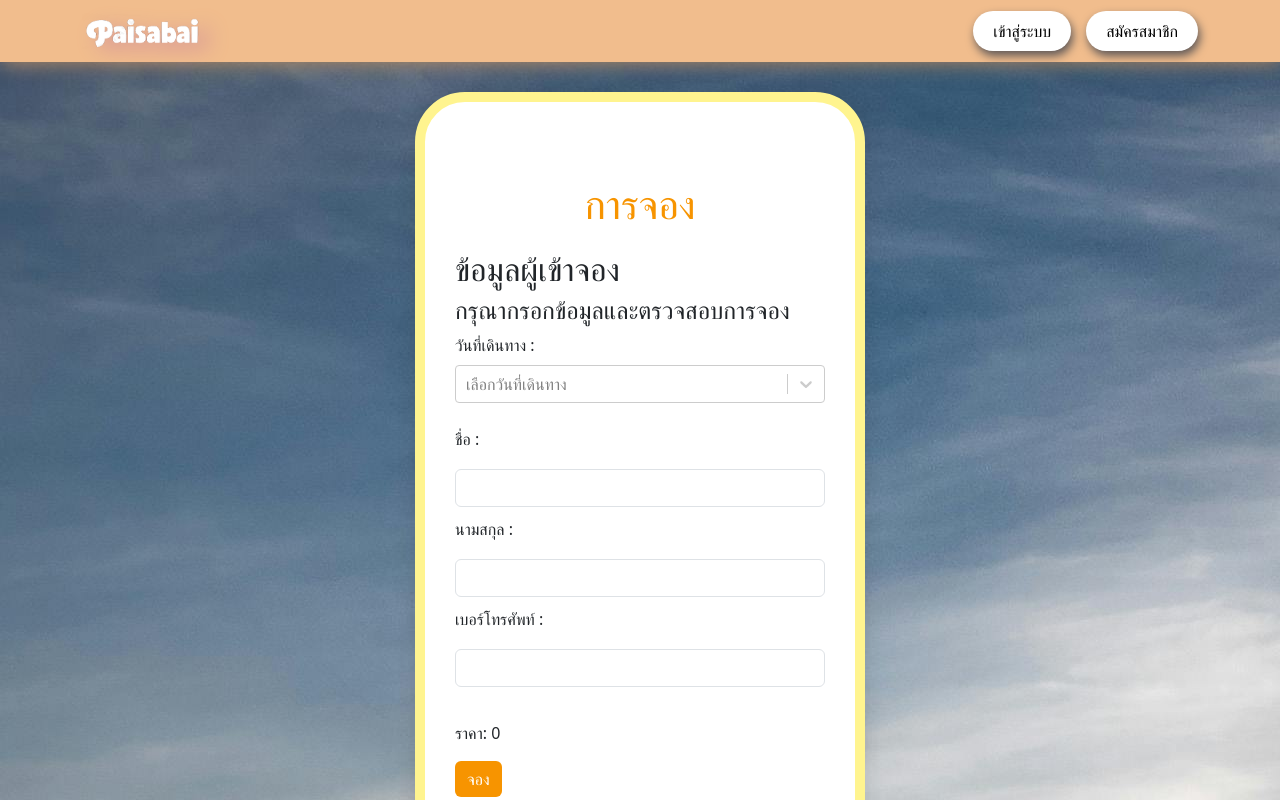
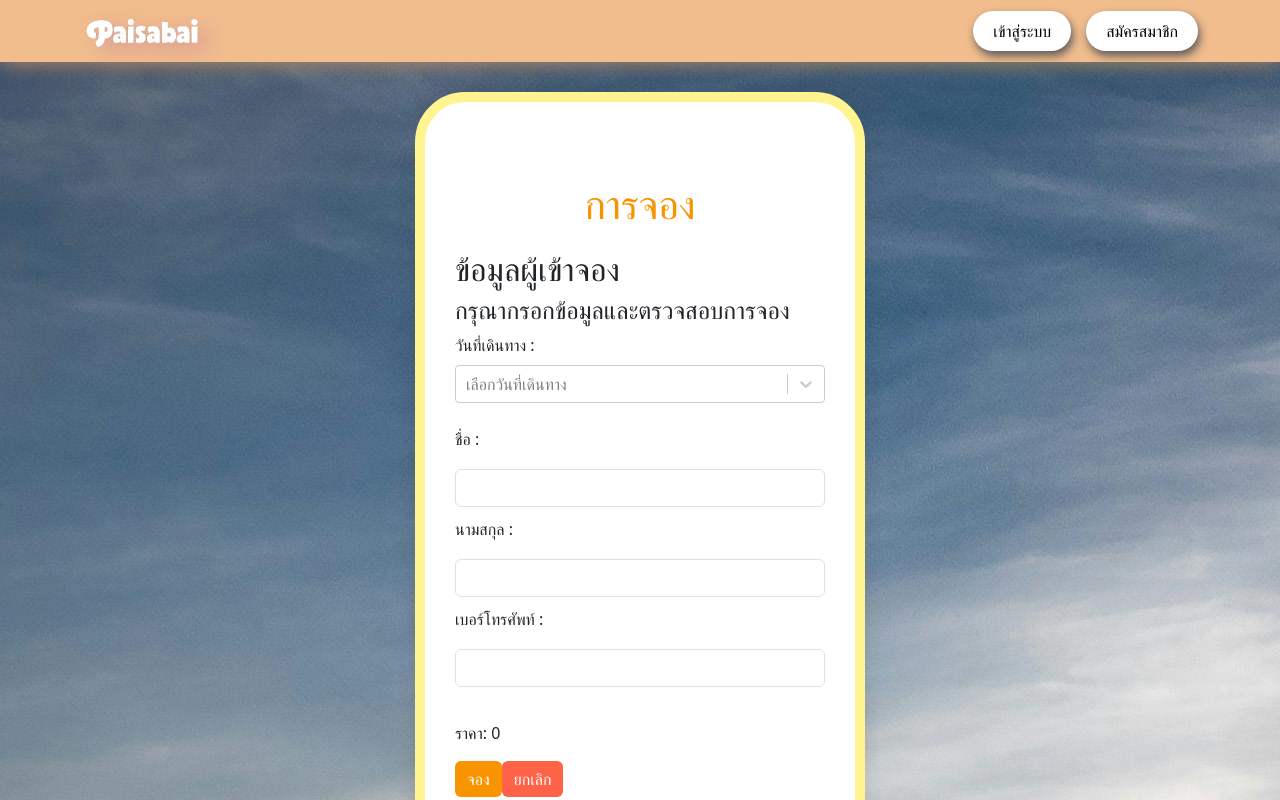
Before and after one commit to Korwit/PaiSaBai_tour, a React (Create React App) app in the folder frontend/: page /reservation in a window 1280 px wide. Shown: the top 800 px of the page. Built offline with nearby package versions, Linux system fonts and the light colour scheme; no server answers.

Commit message:
frontend reser

```diff
--- a/frontend/src/component/card-reservation.js
+++ b/frontend/src/component/card-reservation.js
@@ -3,6 +3,7 @@ import { Form, Button } from 'react-bootstrap';
 import { useNavigate } from 'react-router-dom';
 import Select from 'react-select';
 import axios from 'axios';
+
 
 const ReservationCard = () => {
     const navigate = useNavigate();
@@ -110,9 +111,10 @@ const ReservationCard = () => {
             </Form.Group>
             {/* เพิ่ม input fields อื่น ๆ ตามต้องการ */}<br/>
             <p>ราคา: {price}</p>
-            <Button className='sm-cl1' type="submit">
+            <Button className='sm-cl1-pri' type="submit">
                 จอง
             </Button>
+            <Button className='sm-cl-sec' type="button">ยกเลิก</Button>
         </form>
   );
 };
--- a/frontend/src/css/reservation.css
+++ b/frontend/src/css/reservation.css
@@ -17,7 +17,18 @@
     box-shadow: 0 0 20px rgba(0, 0, 0, 0.1);
 }
 
-.sm-cl1 {
+.sm-cl1-pri {
     background-color:#F79400 ;
     border: #F79400;
+
+    &:hover {
+        background-color: #0056b3; /* เปลี่ยนสีเมื่อชี้ */
+      }
 }
+
+
+
+.sm-cl-sec {
+    background-color: tomato;
+    border: tomato;
+}
```
